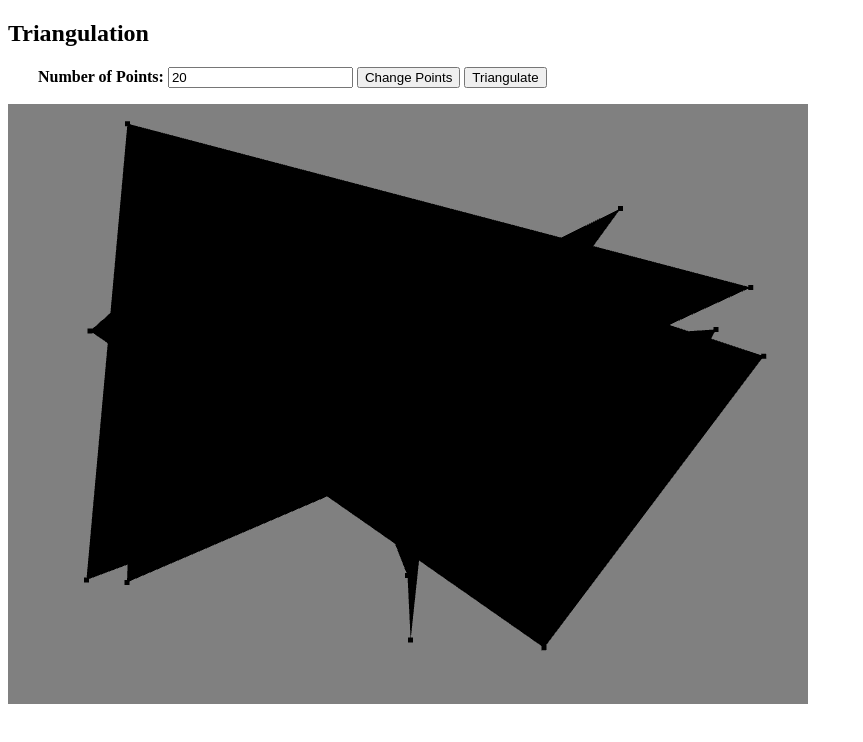
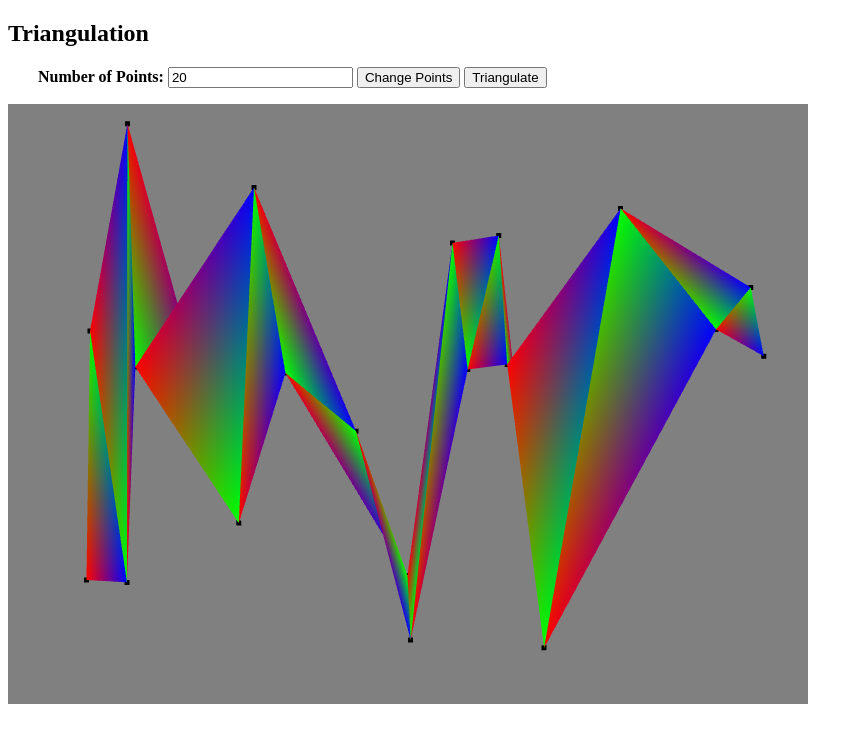
Before and after one commit to SimonRuskola/D7045E_Labs, a plain HTML site: page lab2/meshTriangulating.html in a window 1280 px wide. Both pictures are taken after a click on the button "Triangulate". Shown: the whole page, without its empty margins (0-863 px from the left). Drawn offline with Linux system fonts and the light colour scheme.

Commit message:
fixed color problem and tested new algoritm

```diff
--- a/lab2/meshTriangulating.html
+++ b/lab2/meshTriangulating.html
@@ -92,7 +92,7 @@ function createPointData() { // called during initialization to fill the arrays
 function draw() {
 
     gl.clearColor(128 / 255, 128 / 255, 128 / 255, 1.0);  // specify the color to be used for clearing
-    gl.clear(gl.COLOR_BUFFER_BIT);  // clear the canvas (to black)
+    gl.clear(gl.COLOR_BUFFER_BIT);  // clear the canvas
 
     gl.uniform1f(uniformPointSize, 5.0);
 
@@ -214,23 +214,45 @@ function changePoints() {
     pointCoords = new Float32Array( 2*POINT_COUNT );
     pointColors = new Float32Array( 3*POINT_COUNT );
     triangleCoords = new Float32Array();
+    triangleColors = [];
     init();
 }
 
 function triangulate() {
+
     console.log("Triangulating...");
     let triangles = [];
-    let triangleColors = [];
-    for (let i = 0; i < POINT_COUNT - 2; i++) {
-        triangles.push(pointCoords[2 * i], pointCoords[2 * i + 1]);
-        triangles.push(pointCoords[2 * (i + 1)], pointCoords[2 * (i + 1) + 1]);
-        triangles.push(pointCoords[2 * (i + 2)], pointCoords[2 * (i + 2) + 1]);
 
-        // Add color data for each vertex of the triangle
-        triangleColors.push(1.0, 0.0, 0.0); // Red color for the first vertex
-        triangleColors.push(0.0, 1.0, 0.0); // Green color for the second vertex
-        triangleColors.push(0.0, 0.0, 1.0); // Blue color for the third vertex
+     // Step 1: Sort points by x-coordinate (and by y-coordinate if x-coordinates are the same)
+    let points = [];
+    for (let i = 0; i < POINT_COUNT; i++) {
+        points.push({ x: pointCoords[2 * i], y: pointCoords[2 * i + 1] });
     }
+    points.sort((a, b) => a.x === b.x ? a.y - b.y : a.x - b.x);
+
+    // Step 2: Incremental construction of the triangulation
+    let hull = [];
+
+    for (let i = 0; i < points.length; i++) {
+        // Add the point to the hull and update the triangulation
+        hull.push(points[i]);
+        hull.sort((a, b) => a.x === b.x ? a.y - b.y : a.x - b.x);
+
+        // Create triangles with the new point
+        for (let j = 0; j < hull.length - 2; j++) {
+            triangles.push(hull[j].x, hull[j].y);
+            triangles.push(hull[j + 1].x, hull[j + 1].y);
+            triangles.push(hull[j + 2].x, hull[j + 2].y);
+
+            // Add color data for each vertex of the triangle
+            triangleColors.push(1.0, 0.0, 0.0); // Red color for the first vertex
+            triangleColors.push(0.0, 1.0, 0.0); // Green color for the second vertex
+            triangleColors.push(0.0, 0.0, 1.0); // Blue color for the third vertex
+        }
+    }
+
+
+
     triangleCoords = new Float32Array(triangles);
     triangleColors = new Float32Array(triangleColors);
 
```
